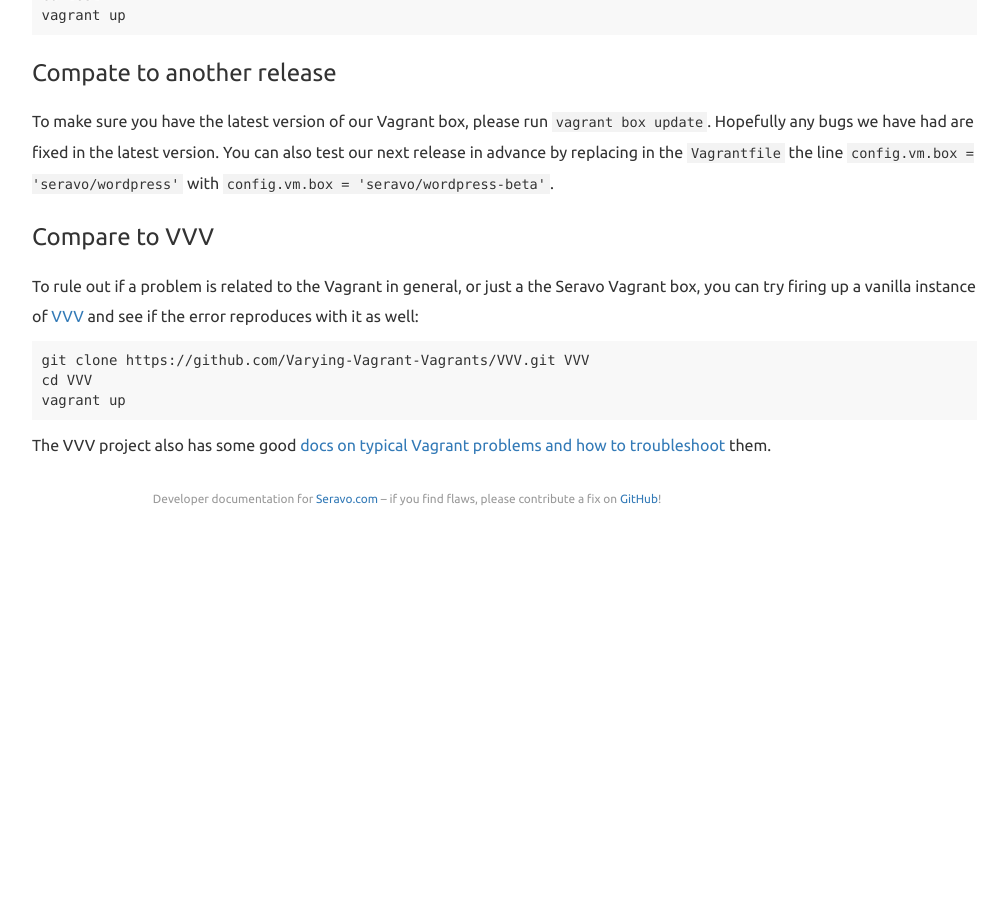
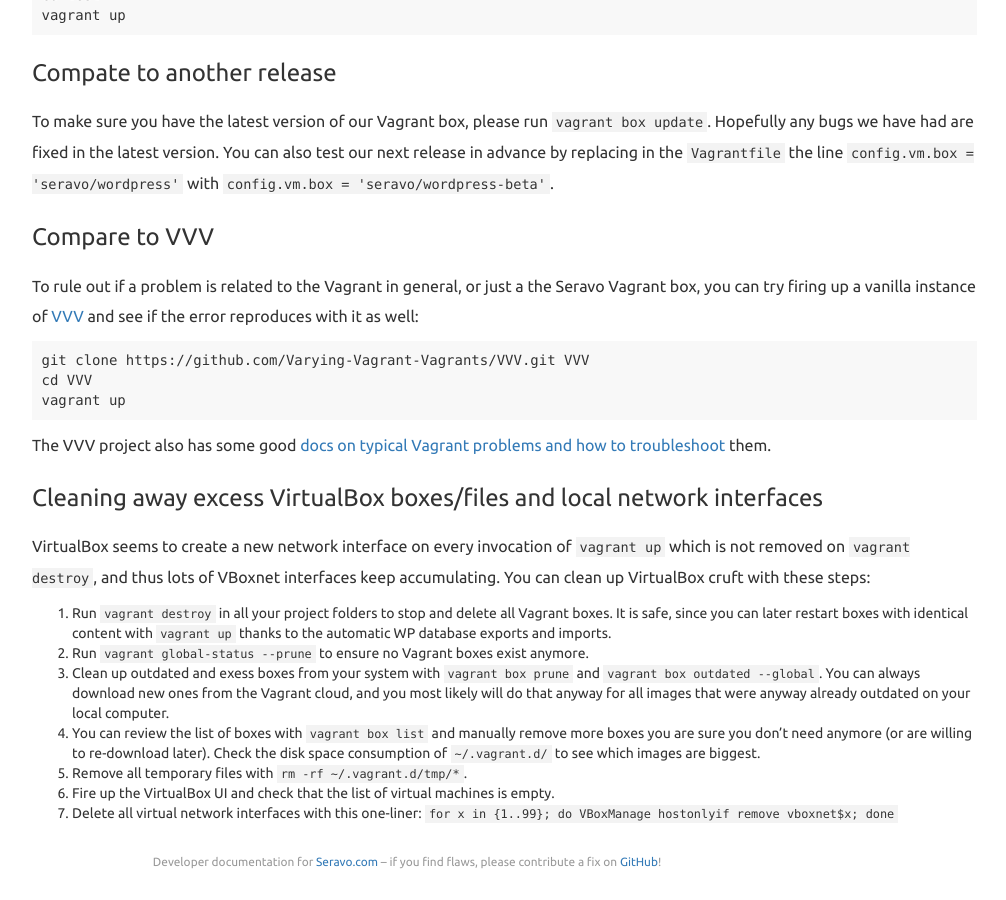
Before and after one commit to Seravo/docs, a Jekyll site: the page built from _posts/2015-10-15-vagrant-box.md, in a window 1280 px wide and 900 px high, scrolled down 2082 px. Shown: the whole window, without its empty margins (233-1239 px from the left). Built offline with Jekyll 4.4.1, drawn with Linux system fonts in a browser that asks for light colours; nearby versions of some CDN libraries; before the commit the page ends 2619 px from its top, so only the background shows below that.

Commit message:
Document how to clean up Vagrant cruft such as boxes and network interfaces

````diff
--- a/_posts/2015-10-15-vagrant-box.md
+++ b/_posts/2015-10-15-vagrant-box.md
@@ -80,3 +80,15 @@
 ```
 
 The VVV project also has some good [docs on typical Vagrant problems and how to troubleshoot](https://varyingvagrantvagrants.org/docs/en-US/troubleshooting/) them.
+
+### Cleaning away excess VirtualBox boxes/files and local network interfaces
+
+VirtualBox seems to create a new network interface on every invocation of `vagrant up` which is not removed on `vagrant destroy`, and thus lots of VBoxnet interfaces keep accumulating. You can clean up VirtualBox cruft with these steps:
+
+1. Run `vagrant destroy` in all your project folders to stop and delete all Vagrant boxes. It is safe, since you can later restart boxes with identical content with `vagrant up` thanks to the automatic WP database exports and imports.
+2. Run `vagrant global-status --prune` to ensure no Vagrant boxes exist anymore.
+3. Clean up outdated and exess boxes from your system with `vagrant box prune` and `vagrant box outdated --global`. You can always download new ones from the Vagrant cloud, and you most likely will do that anyway for all images that were anyway already outdated on your local computer.
+4. You can review the list of boxes with `vagrant box list` and manually remove more boxes you are sure you don't need anymore (or are willing to re-download later). Check the disk space consumption of `~/.vagrant.d/` to see which images are biggest.
+5. Remove all temporary files with `rm -rf ~/.vagrant.d/tmp/*`.
+3. Fire up the VirtualBox UI and check that the list of virtual machines is empty.
+4. Delete all virtual network interfaces with this one-liner: `for x in {1..99}; do VBoxManage hostonlyif remove vboxnet$x; done`
````
